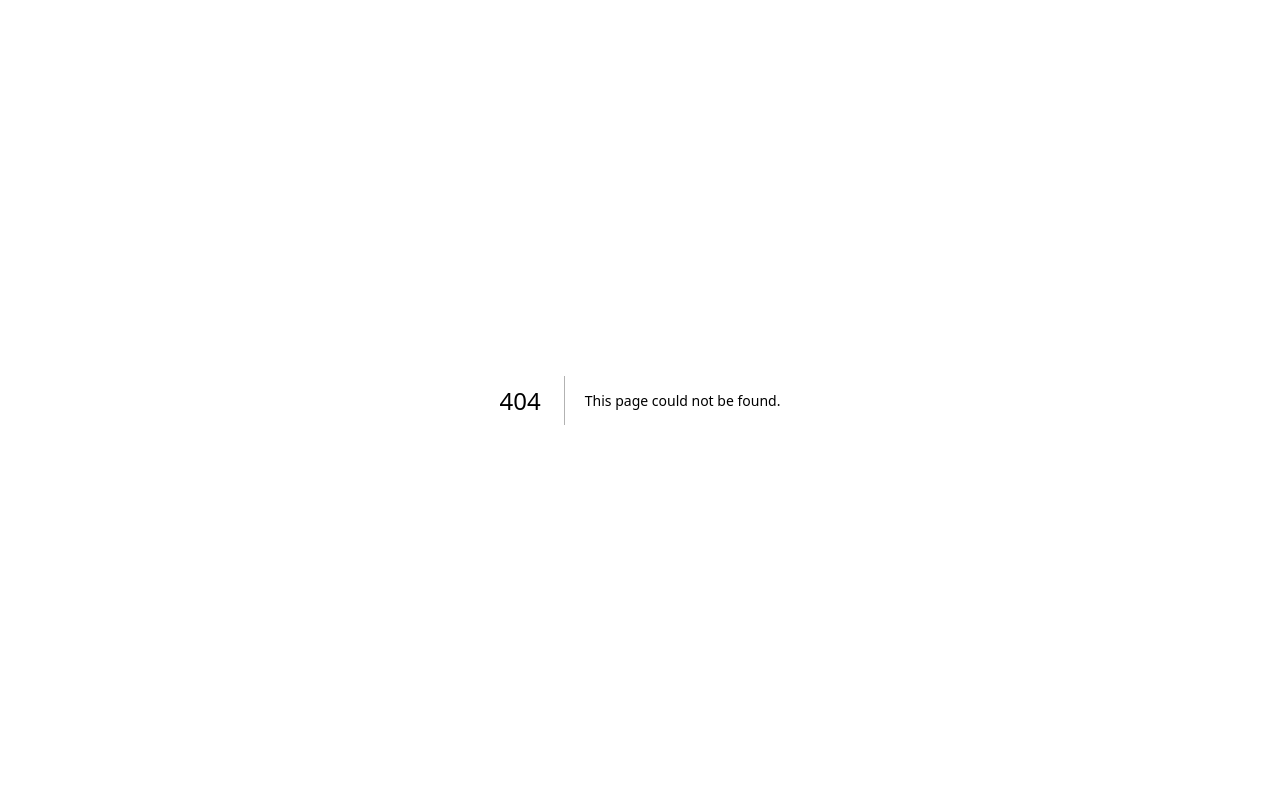
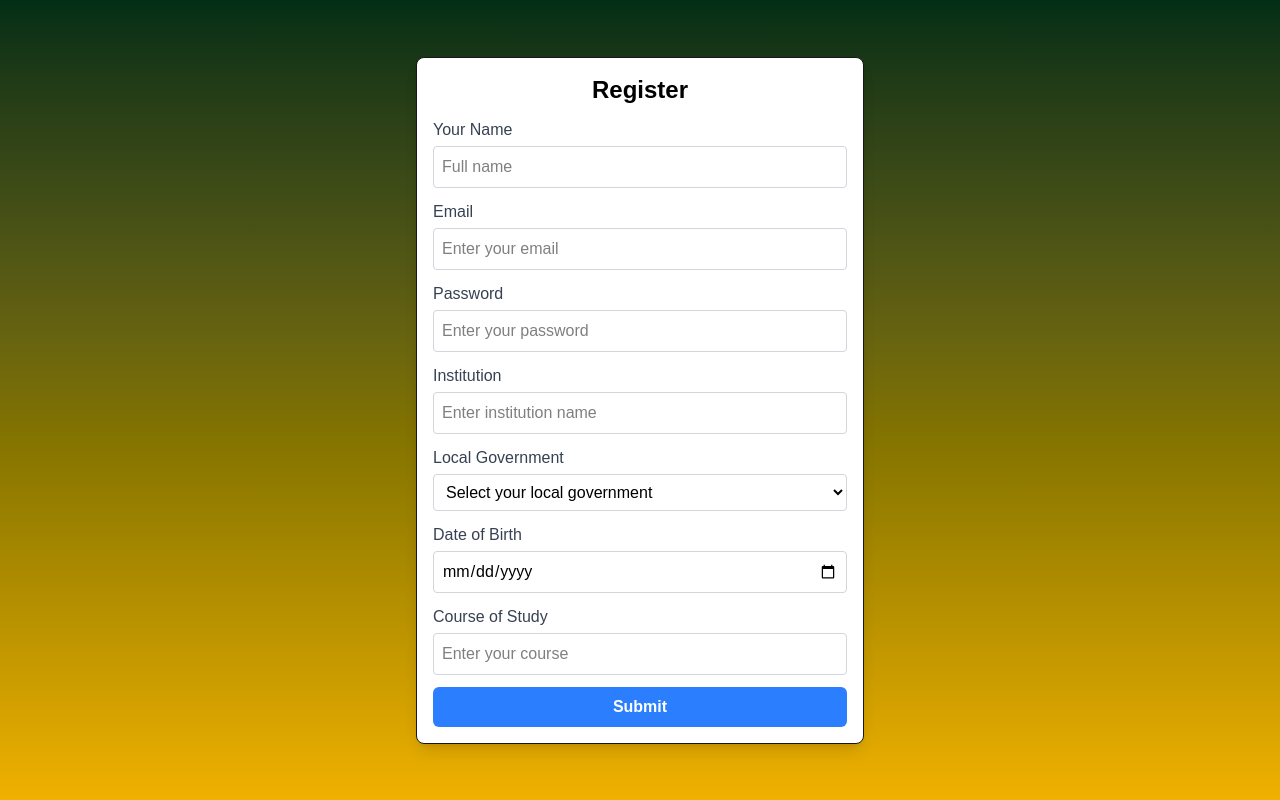
Before and after one commit to Unseanted/plateau-scholarship, a Next.js app in the folder plateau-scholarship/: page /register in a window 1280 px wide. Before the commit this address had no page. Built offline with nearby package versions, Linux system fonts and the light colour scheme.

Commit message:
creatinglogin and  register page

```diff
--- /dev/null
+++ b/plateau-scholarship/src/app/login/page.tsx
@@ -0,0 +1,40 @@
+
+
+import Link from "next/link";
+
+const page = () => {
+  return (
+    <div className="w-full min-h-screen bg-gradient-to-t from-yellow-400 to-green-900 flex justify-center items-center">
+    <div className="w-full flex justify-center items-center">
+      <form
+        className="w-full h-[30vw] sm:w-3/4 md:w-1/2 lg:w-1/3 bg-white border p-8 rounded-lg shadow-lg text-left flex flex-col justify-center"
+      >
+
+        {/* Title */}
+        <h3 className="text-center font-bold text-2xl mb-6">Login</h3>
+
+        {/* Email Input */}
+        <label className="mb-2 font-medium text-gray-700">Email</label>
+        <input
+          type="email" // Clear error when typing
+          placeholder="Enter your email"
+          className="w-full border border-gray-300 p-2 rounded mb-1 text-black"
+        />
+
+          <p className="text-red-500 text-sm mb-4">Email is required</p>
+
+        {/* Password Input */}
+        <label className="mb-2 font-medium text-gray-700 ">Password</label>
+        <input
+          type="password" // Clear error when typing
+          placeholder="Enter your password"
+          className="w-full border border-gray-300 p-2  text-black rounded mb-1"
+        />
+          <p className="text-red-500 text-sm mb-4">Password is required</p>
+      </form>
+    </div>
+  </div>
+  )
+}
+
+export default page
--- /dev/null
+++ b/plateau-scholarship/src/app/register/page.tsx
@@ -0,0 +1,94 @@
+import Link from "next/link";
+
+const page = () => {
+  return (
+    <div className="w-full min-h-screen bg-gradient-to-t from-yellow-500 to-green-950 flex justify-center items-center">
+      <div className="w-full flex justify-center items-center">
+        <form className="w-full max-w-md bg-white border p-4 rounded-lg shadow-lg text-left flex flex-col justify-center">
+          {/* Title */}
+          <h3 className="text-center font-bold text-black text-2xl mb-3">Register</h3>
+
+          {/* Name Input */}
+          <label className="mb-1 font-medium text-gray-700">Your Name</label>
+          <input
+            type="text"
+            placeholder="Full name"
+            className="w-full border border-gray-300 p-2 text-black rounded mb-3"
+          />
+
+          {/* Email Input */}
+          <label className="mb-1 font-medium text-gray-700">Email</label>
+          <input
+            type="email"
+            placeholder="Enter your email"
+            className="w-full border border-gray-300 p-2 text-black rounded mb-3"
+          />
+
+          {/* Password Input */}
+          <label className="mb-1 font-medium text-gray-700">Password</label>
+          <input
+            type="password"
+            placeholder="Enter your password"
+            className="w-full border border-gray-300 p-2 text-black rounded mb-3"
+          />
+
+          {/* Institution Input */}
+          <label className="mb-1 font-medium text-gray-700">Institution</label>
+          <input
+            type="text"
+            placeholder="Enter institution name"
+            className="w-full border border-gray-300 p-2 text-black rounded mb-3"
+          />
+
+          {/* Local Government Select */}
+          <label className="mb-1 font-medium text-gray-700">Local Government</label>
+          <select
+            className="w-full border border-gray-300 p-2 text-black rounded mb-3"
+            defaultValue=""
+          >
+            <option value="" disabled>Select your local government</option>
+            <option value="barkin-ladi">Barkin Ladi</option>
+            <option value="bassa">Bassa</option>
+            <option value="bokkos">Bokkos</option>
+            <option value="jos-east">Jos East</option>
+            <option value="jos-north">Jos North</option>
+            <option value="jos-south">Jos South</option>
+            <option value="kanam">Kanam</option>
+            <option value="kanke">Kanke</option>
+            <option value="langtang-north">Langtang North</option>
+            <option value="langtang-south">Langtang South</option>
+            <option value="mangu">Mangu</option>
+            <option value="mikang">Mikang</option>
+            <option value="pankshin">Pankshin</option>
+            <option value="qua-an-pan">Qua’an Pan</option>
+            <option value="riyom">Riyom</option>
+            <option value="shendam">Shendam</option>
+            <option value="wase">Wase</option>
+          </select>
+
+          {/* Date of Birth Input */}
+          <label className="mb-1 font-medium text-gray-700">Date of Birth</label>
+          <input
+            type="date"
+            className="w-full border border-gray-300 p-2 text-black rounded mb-3"
+          />
+
+          {/* Course of Study Input */}
+          <label className="mb-1 font-medium text-gray-700">Course of Study</label>
+          <input
+            type="text"
+            placeholder="Enter your course"
+            className="w-full border border-gray-300 p-2 text-black rounded mb-3"
+          />
+
+          {/* Submit Button */}
+          <button className="bg-blue-500 hover:bg-blue-600 text-white font-semibold px-4 py-2 rounded-md transition duration-300">
+            Submit
+          </button>
+        </form>
+      </div>
+    </div>
+  );
+};
+
+export default page;
--- a/plateau-scholarship/src/components/Navbar.jsx
+++ b/plateau-scholarship/src/components/Navbar.jsx
@@ -24,12 +24,16 @@ const Navbar = () => {
 
       {/* Buttons on the Right */}
       <div className="space-x-2">
+        <Link href="/login">
         <button className="px-4 py-2 bg-yellow-500 text-white rounded hover:bg-yellow-600 transition-opacity duration-300 hover:opacity-75">
           Log In
         </button>
-        <button className="px-4 py-2 bg-green-500 text-white rounded hover:bg-green-600 transition-opacity duration-300 hover:opacity-75">
+        </Link>
+       <Link href="/register">
+       <button className="px-4 py-2 bg-green-500 text-white rounded hover:bg-green-600 transition-opacity duration-300 hover:opacity-75">
           Register
         </button>
+       </Link>
       </div>
     </nav>
   );
```
